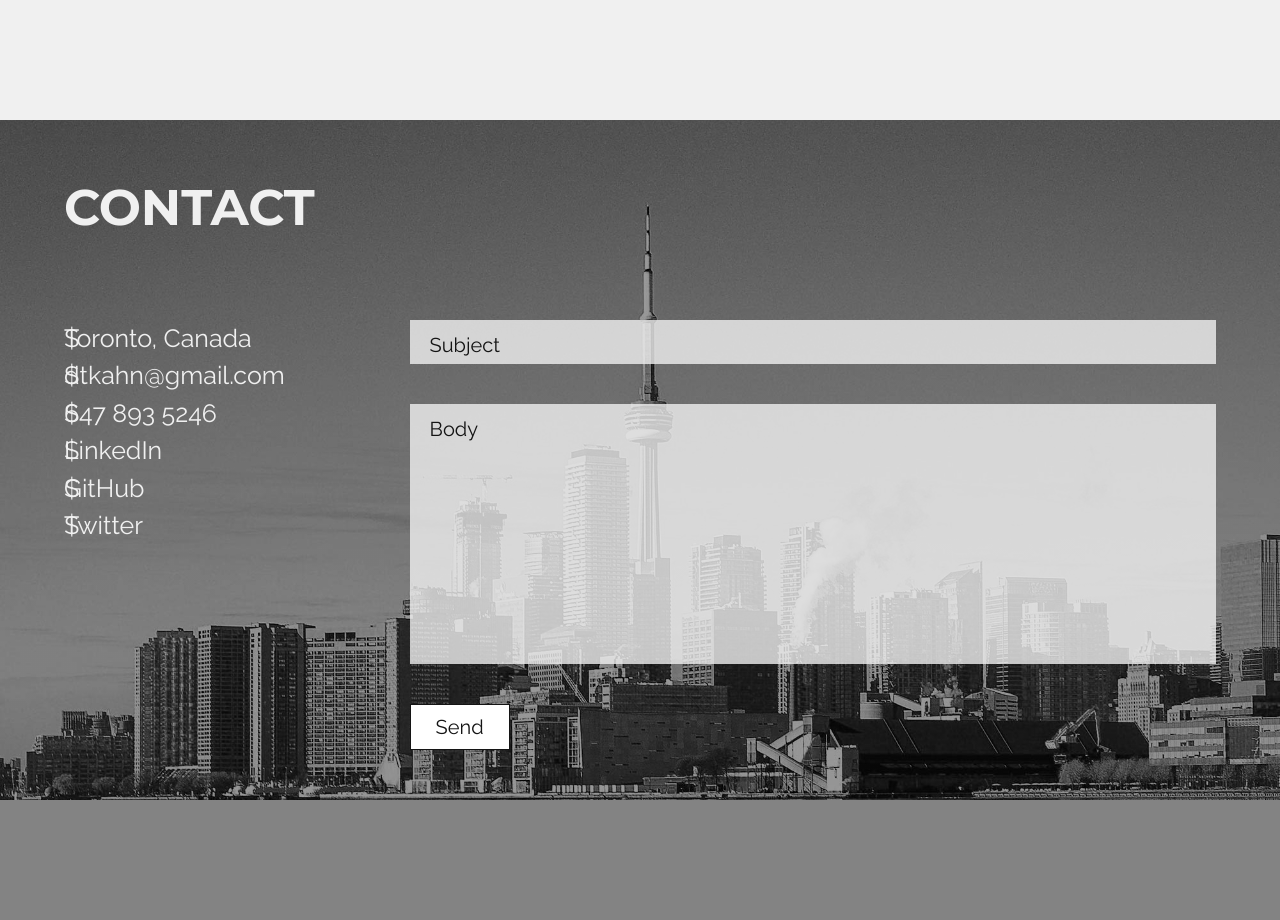
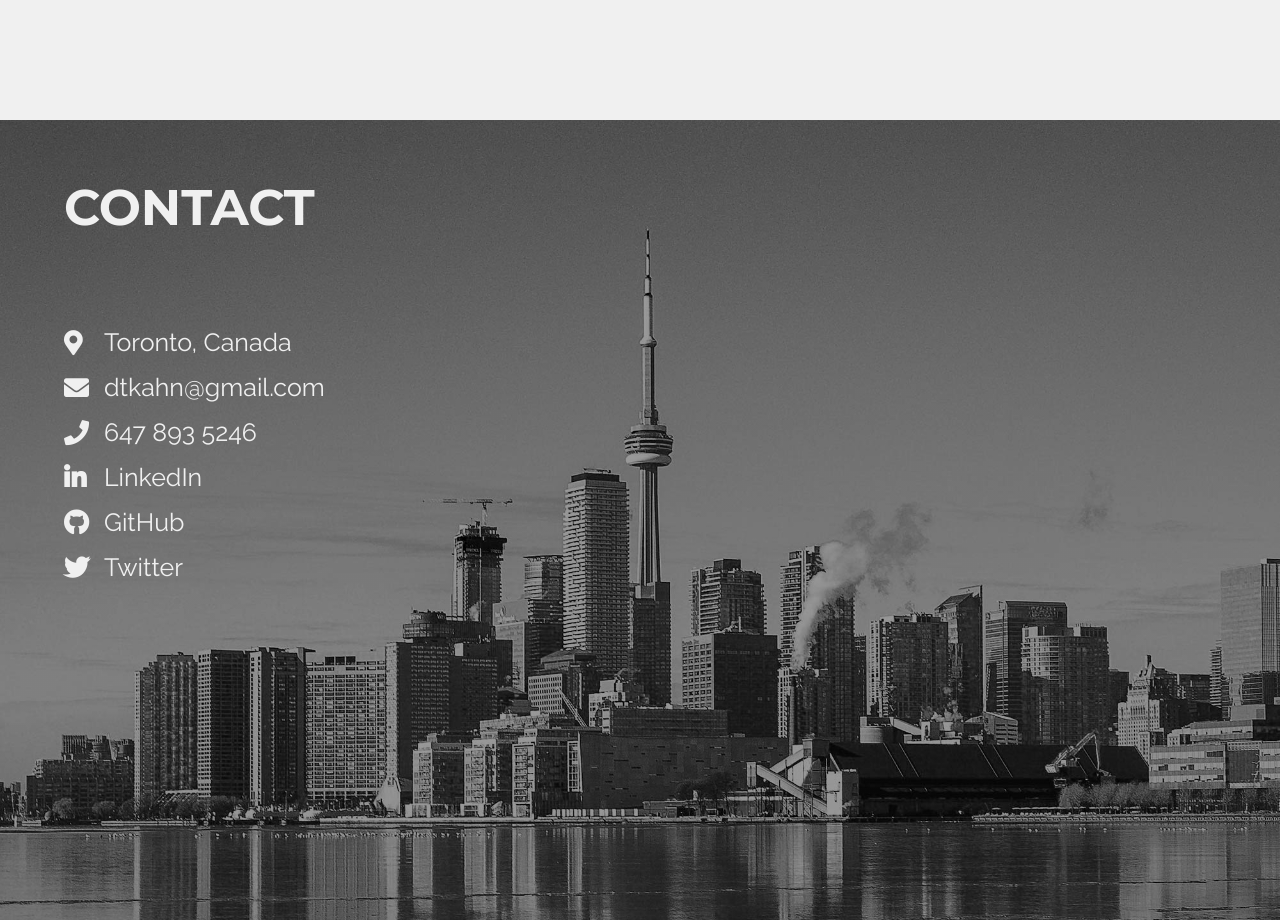
Before and after one commit to DTKahn/portfolio_dtkahn, a website: page index.html in a window 1280 px wide. Shown: the part 4080-5000 px from the top of the page. Before the commit the page ends 4880 px from the top, so only its background shows below. Drawn offline with nearby package versions, Linux system fonts and the light colour scheme; some packages are replaced by stand-ins of ours; files that its build step writes are made by us from their sources; a script that the page names is missing; files whose address does not match are found by name.

Commit message:
desktop layout done

```diff
--- a/index.html
+++ b/index.html
@@ -305,38 +305,34 @@
                 <div class="contact__inner">
                     <div class="contact__options">
                         <ul class="contact__listOfOptions">
-                            <li class="contact__contactOption">Toronto, Canada</li>
-                            <li class="contact__contactOption"><a class="contact__link" target="_blank" href="mailto:dtkahn@gmail.com">dtkahn@gmail.com</a></li>
-                            <li class="contact__contactOption">647 893 5246</li>
-                            <!-- <li class="contact__contactOption">
-                                <a class="contact__link contact__link-socialIcon" target="_blank" href="#"><i class=" fab fa-twitter"></i></a>
-                                <a class="contact__link contact__link-socialIcon" target="_blank" href="#"><i class=" fab fa-linkedin-in"></i></a>
-                                <a class="contact__link contact__link-socialIcon" target="_blank" href="#"><i class=" fab fa-github"></i></a>
-                            </li> -->
-                            <li class="contact__contactOption"><a class="contact__link" target="_blank" href="">LinkedIn</a></li>
-                            <li class="contact__contactOption"><a class="contact__link" target="_blank" href="">GitHub</a></li>
-                            <li class="contact__contactOption"><a class="contact__link" target="_blank" href="">Twitter</a></li>
+                            <li class="contact__contactOption contact__contactOption--location">Toronto, Canada</li>
+
+                            <li class="contact__contactOption contact__contactOption--email"><a class="contact__link" target="_blank" href="mailto:dtkahn@gmail.com">dtkahn@gmail.com</a></li>
+
+                            <li class="contact__contactOption contact__contactOption--phone">647 893 5246</li>
+
+                            <li class="contact__contactOption contact__contactOption--linkedIn"><a class="contact__link" target="_blank" href="">LinkedIn</a></li>
+
+                            <li class="contact__contactOption contact__contactOption--gitHub"><a class="contact__link" target="_blank" href="">GitHub</a></li>
+
+                            <li class="contact__contactOption contact__contactOption--twitter"><a class="contact__link" target="_blank" href="">Twitter</a></li>
 
                         </ul>
 
                     </div>
-                    <form class="contact__form">
+                    <!-- <form class="contact__form">
 
-                        <div class="contact__input">
-                            <label class="contact__label" for="subject">Subject</label>
-                            <input class="contact__subject" id="subject" type="text">
-                        </div>
+                        <label class="contact__label" for="subject">Subject</label>
+                        <input class="contact__subject" id="subject" type="text">
 
-                        <div class="contact__input">
-                            <label class="contact__label" for="contact__body">Body</label>
-                            <textarea class="contact__body" id="contact__body" cols="30" rows="10"></textarea>
-                        </div>
+                        <label class="contact__label" for="contact__body">Body</label>
+                        <textarea class="contact__body" id="contact__body" cols="30" rows="10"></textarea>
 
                         <button class="contact__send">Send</button>
-                    </form>
+                    </form> -->
                 </div>
             </div>
-            <canvas class="torontoBg" id="torontoBg"></canvas>
+            <!-- <canvas class="torontoBg" id="torontoBg"></canvas> -->
             <div class="offsetAnchor" id="contact"></div>
             <!-- end of wrapper -->
         </section>
--- a/src/styles/styles.scss
+++ b/src/styles/styles.scss
@@ -346,6 +346,8 @@ img {
     background: linear-gradient(rgba(0,0,0,0.4),rgba(0,0,0,0.4)), url(../../public/assets/toronto_bw.jpg) 50% 20%;
     background-size: cover;
     position: relative;
+    // padding: 50px 0 150px 0;
+    min-height: 100vh;
 }
 
 .torontoBg {
@@ -381,11 +383,42 @@ img {
 
 .contact__contactOption {
     position: relative;
+    margin-left: 40px;
+    line-height: 1.8;
 }
 
 .contact__contactOption::before {
-    content: "$";
     position: absolute;
+    font-family: "Font Awesome 5 Free";
+    font-weight: bold;
+    left: -40px;
+}
+
+.contact__contactOption--location::before {
+    content: "\f3c5";
+}
+
+.contact__contactOption--email::before {
+    content: "\f0e0";
+}
+
+.contact__contactOption--phone::before {
+    content: "\f095";
+}
+
+.contact__contactOption--linkedIn::before {
+    content: "\f0e1";
+    font-family: "Font Awesome 5 Brands";
+}
+
+.contact__contactOption--gitHub::before {
+    content: "\f09b";
+    font-family: "Font Awesome 5 Brands";
+}
+
+.contact__contactOption--twitter::before {
+    content: "\f099";
+    font-family: "Font Awesome 5 Brands";
 }
 
 .contact__link:hover {
@@ -417,20 +450,18 @@ img {
     resize: none;
 }
 
-.contact__input {
-    position: relative;
-}
-
 .contact__label {
-    position: absolute;
-    color: $dark;
-    top: 10px;
-    left: 20px;
+    color: $light;
+    padding-bottom: 5px;
+    display: block;
 }
 
 .contact__send {
-    border: 1px solid #141414;
+    min-width: 105px;
+    width: 25%;
+    border: none;
     padding: 10px 25px;
+    text-align: center;
     background: white;
     color: #141414;
     transition: all 0.2s;
```
